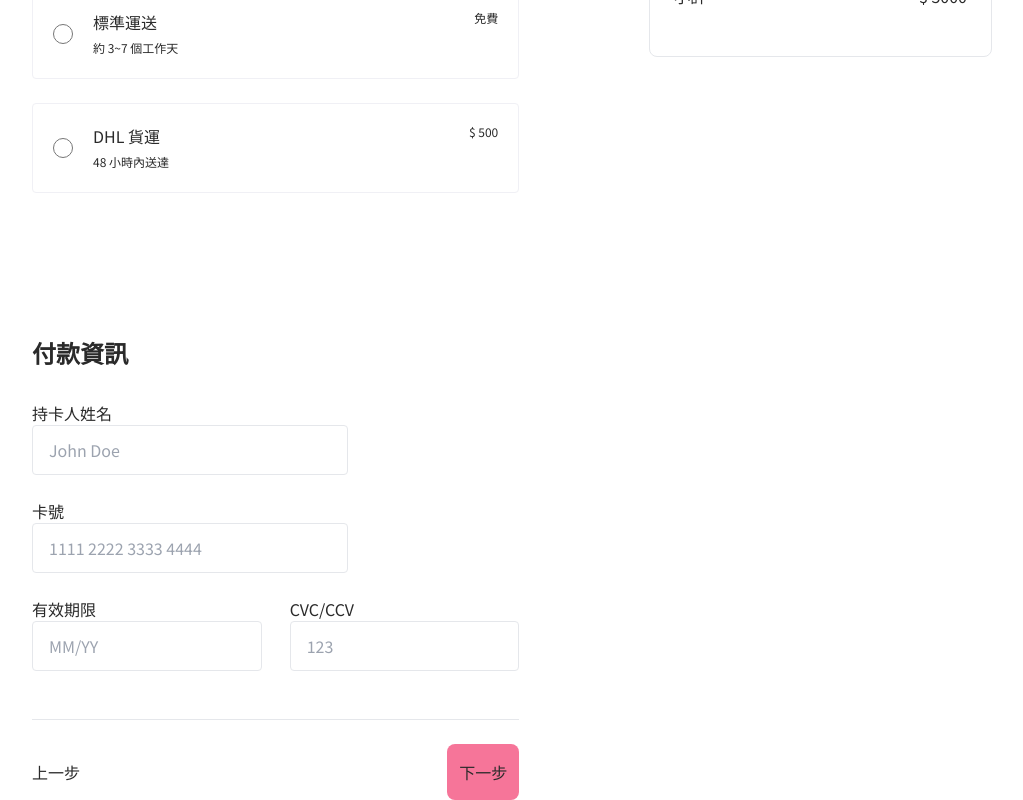
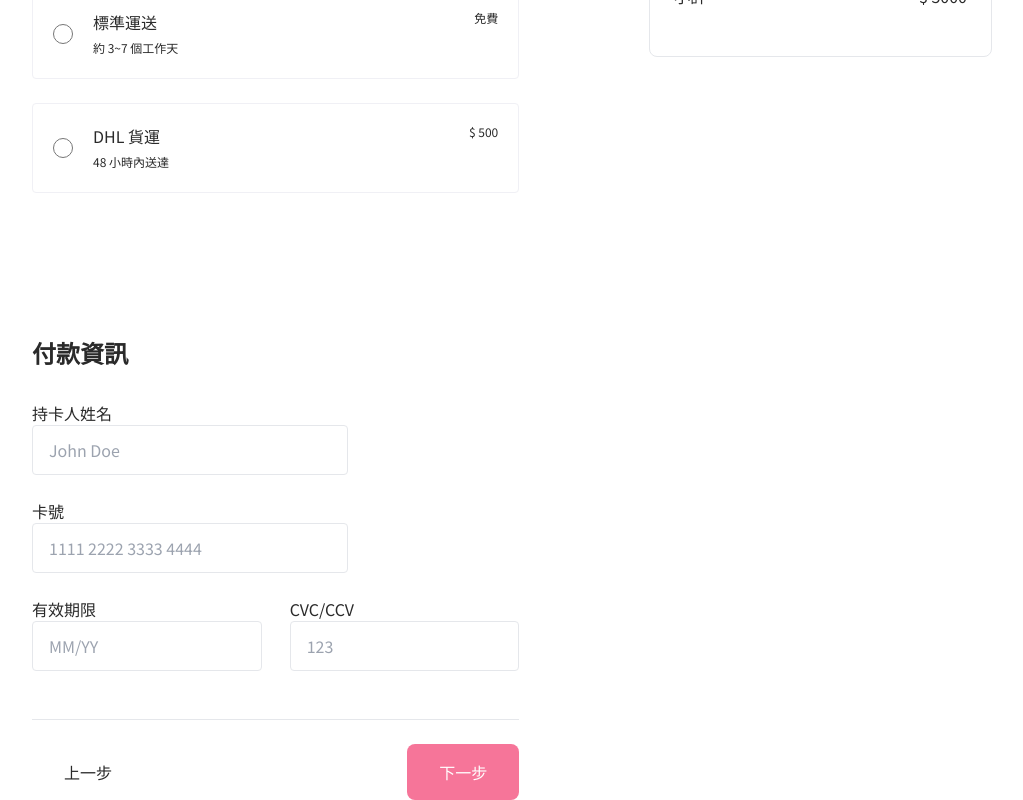
Before and after one commit to shijia22/react-alpha-shop, a React (Vite) app: page / in a window 1280 px wide. Shown: the part 753-1553 px from the top of the page, without its empty margins (128-1151 px from the left). Built offline with nearby package versions, Linux system fonts and the light colour scheme.

Commit message:
style: 💄 change ProgressControl

```diff
--- a/src/components/ProgressControl/index.jsx
+++ b/src/components/ProgressControl/index.jsx
@@ -4,15 +4,15 @@ const ProgressControl = () => {
   return (
     <div className="pt-6 flex justify-between border-t">
       <button
-        className="back flex items-center">
+        className="back flex items-center py-4 px-8">
         {/* <img src="../images/left.png" alt="" className="w-6 h-6 mr-3" /> */}
         上一步</button>
       <button
-        className="flex items-center py-4 px-3 rounded-lg bg-[#f67599]">
+        className="flex items-center py-4 px-8 rounded-lg bg-[#f67599] text-white">
         下一步
         {/* <img src="../images/right.png" alt="" className="w-6 h-6 mr-3" /> */}
       </button>
-      {/* <button className="flex items-center py-4 px-3 rounded-lg bg-[#f67599]">確認訂單</button> */}
+      {/* <button className="flex items-center py-4 px-8 rounded-lg bg-[#f67599]">確認訂單</button> */}
     </div>
   );
 };
```
